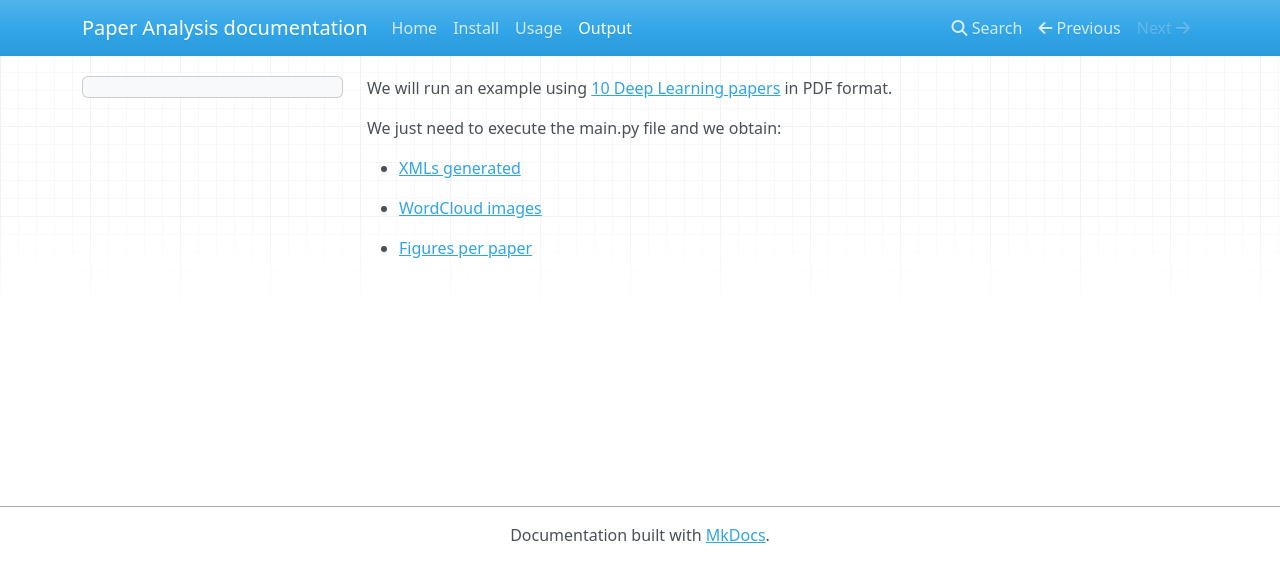
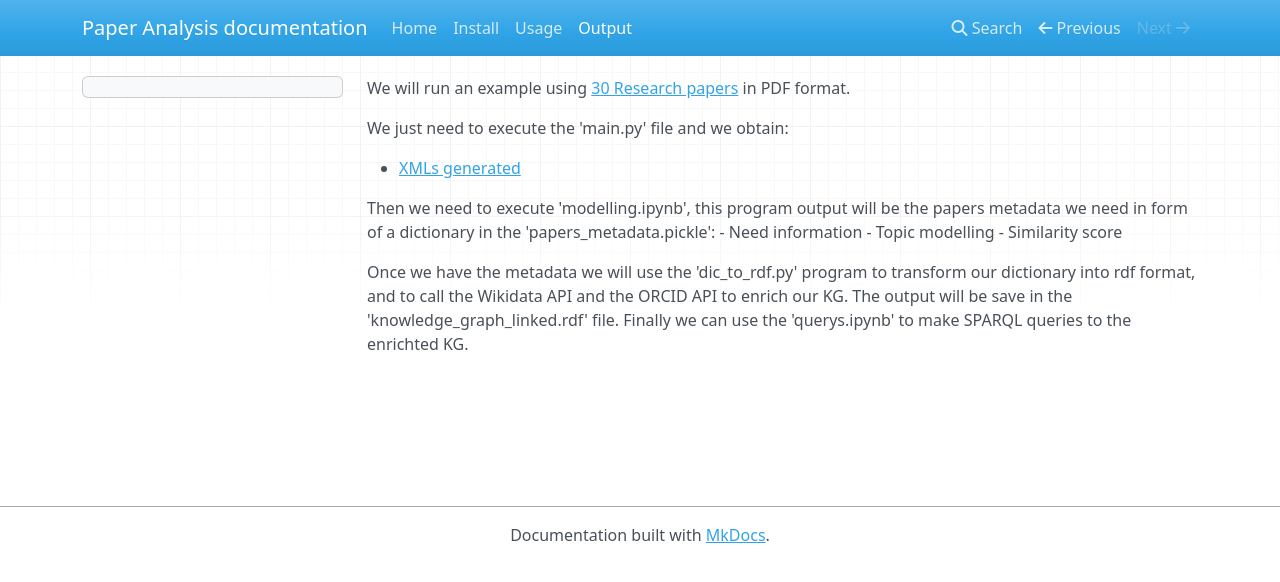
Before and after one commit to MrGG14/OpenScience, an MkDocs documentation site: the page built from docs/output.md, in a window 1280 px wide. Shown: the top 582 px of the page. Built offline with MkDocs 1.6.1, drawn with Linux system fonts in a browser that asks for light colours; nearby versions of some CDN libraries.

Commit message:
Update output.md

```diff
--- a/docs/output.md
+++ b/docs/output.md
@@ -1,9 +1,13 @@
-We will run an example using [10 Deep Learning papers](https://github.com/MrGG14/OpenScience/tree/main/papers) in PDF format.
+We will run an example using [30 Research papers](https://github.com/MrGG14/OpenScience/tree/main/papers) in PDF format.
 
-We just need to execute the main.py file and we obtain:
+We just need to execute the 'main.py' file and we obtain:
 
 - [XMLs generated](https://github.com/MrGG14/OpenScience/tree/main/output)
 
-- [WordCloud images](https://github.com/MrGG14/OpenScience/tree/main/output/imgs/WordCloud)
+Then we need to execute 'modelling.ipynb', this program output will be the papers metadata we need in form of a dictionary in the 'papers_metadata.pickle':
+- Need information
+- Topic modelling
+- Similarity score
 
-- [Figures per paper](https://github.com/MrGG14/OpenScience/tree/main/output/imgs/FigHist)
+Once we have the metadata we will use the 'dic_to_rdf.py' program to transform our dictionary into rdf format, and to call the Wikidata API and the ORCID API to enrich our KG.
+The output will be save in the 'knowledge_graph_linked.rdf' file. Finally we can use the 'querys.ipynb' to make SPARQL queries to the enrichted KG.
```
